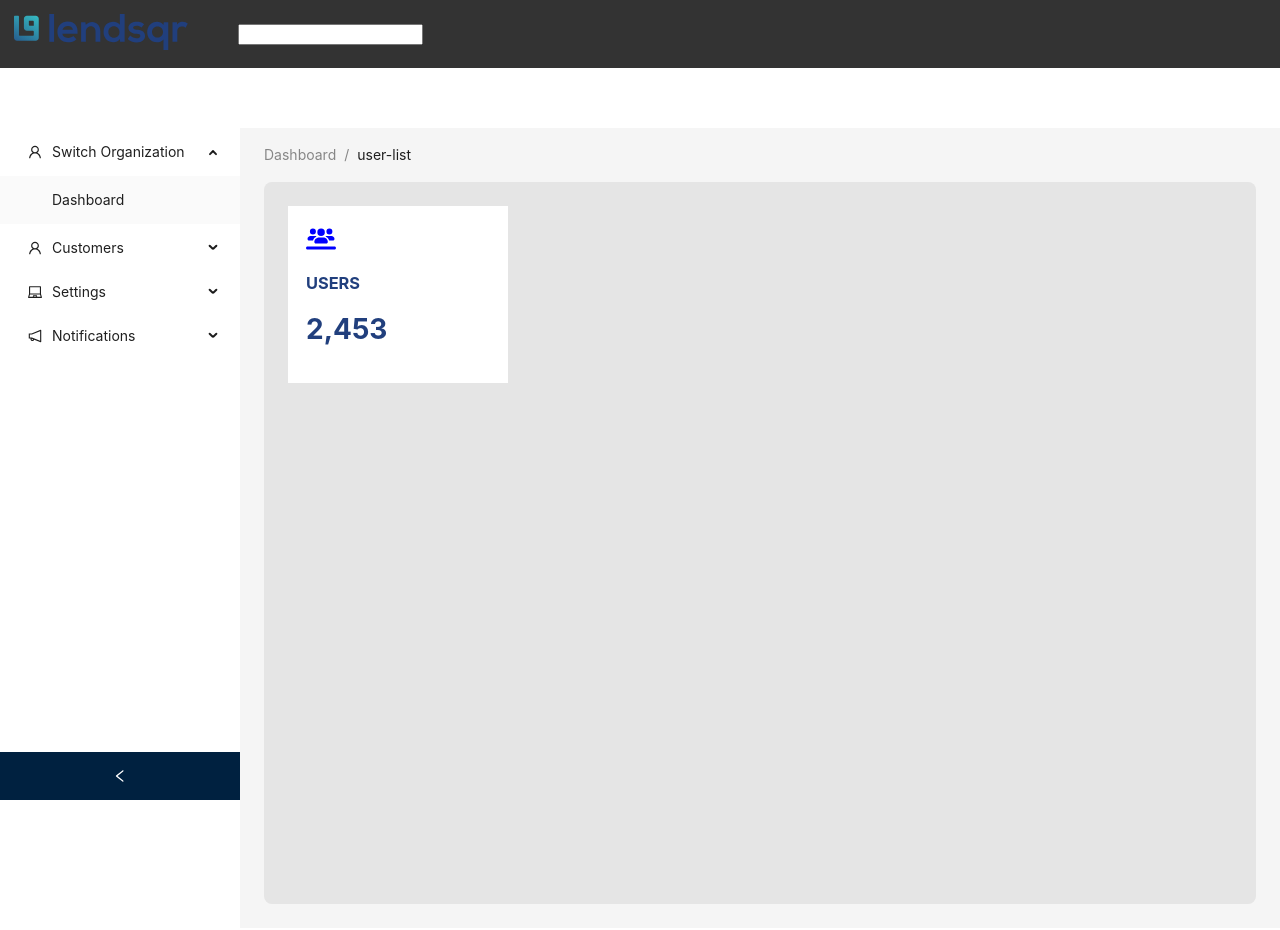
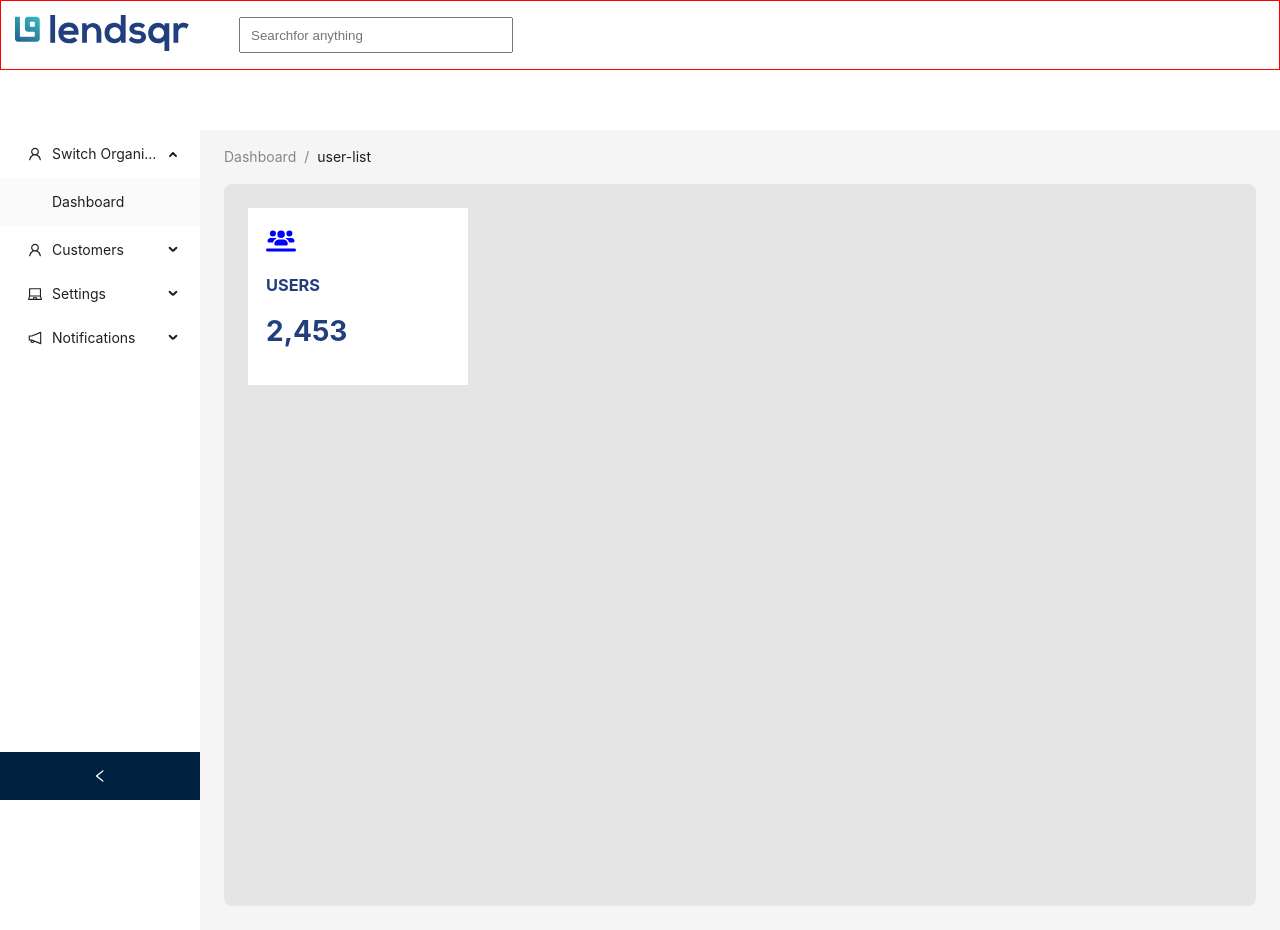
Before and after one commit to SHPrince1/sage-mfb, a React (Create React App) app: page / in a window 1280 px wide. Both pictures are taken after a click on the button "Login". Built offline with nearby package versions, Linux system fonts and the light colour scheme.

Commit message:
last push

```diff
--- a/src/components/dashboard/table.jsx
+++ b/src/components/dashboard/table.jsx
@@ -16,13 +16,27 @@ const columns = [
   {
     title: "Organization",
     dataIndex: "organization",
-    key: "name",
+    key: "organization",
+    filters: [
+      { text: "Sage Mfb", value: "Sage Mfb" },
+      { text: "Ohpay Mfb", value: "Ohpay Mfb" },
+      { text: "PalPay", value: "PalPay" },
+      { text: "CardPay", value: "CardPay" },
+      { text: "Quick Pay", value: "Quick Pay" },
+    ],
+    onFilter: (value, record) => record.organization === value,
     render: (text) => <a>{text}</a>,
   },
   {
     title: "User Name",
     dataIndex: "name",
     key: "name",
+    filters: [
+      { text: "John Brown", value: "John Brown" },
+      { text: "Jim Green", value: "Jim Green" },
+      { text: "Joe Black", value: "Joe Black" },
+    ],
+    onFilter: (value, record) => record.name === value,
     render: (text) => <a>{text}</a>,
   },
   {
@@ -66,6 +80,7 @@ const columns = [
     ),
   },
 ];
+
 const data = [
   {
     key: "0",
--- a/src/components/login-dashboard.jsx
+++ b/src/components/login-dashboard.jsx
@@ -121,7 +121,7 @@ const [collapsed, setCollapsed] = useState(false);
 
       <Layout>
         <Sider
-          width={240}
+          width={200}
           collapsible
           collapsed={collapsed}
           onCollapse={(value) => setCollapsed(value)}
--- a/src/components/navbar.jsx
+++ b/src/components/navbar.jsx
@@ -1,18 +1,23 @@
 import React from "react";
-import Logo from '../assets/lensqr-logo.svg'
-import style from '../styles/navbar.module.css'
+import Logo from "../assets/lensqr-logo.svg";
+import style from "../styles/navbar.module.css";
 
 const NavBar = () => {
   return (
     <div>
-      <nav style={{ padding: "4px", background: "#333", color: "#fff" }}>
+      <nav
+        className={style.container}
+        style={{ padding: "4px", background: "#fff", color: "#fff" }}
+      >
         <div className={style.logoInput}>
-            <div>
-                <img src={Logo} alt="" />
-            </div>
-            <div>
-                <input />
-            </div>
+          <div>
+            <a href="/">
+              <img src={Logo} alt="" />
+            </a>
+          </div>
+          <div>
+            <input placeholder="Searchfor anything" />
+          </div>
         </div>
       </nav>
     </div>
--- a/src/styles/navbar.module.css
+++ b/src/styles/navbar.module.css
@@ -1,4 +1,5 @@
 .container{
+    border: 1px solid red;
 
 }
 
@@ -8,3 +9,8 @@
     gap: 50px;
     padding: 10px;
 }
+.logoInput input{
+    width: 250px;
+    height: 12px;
+    padding: 10px;
+}
```
